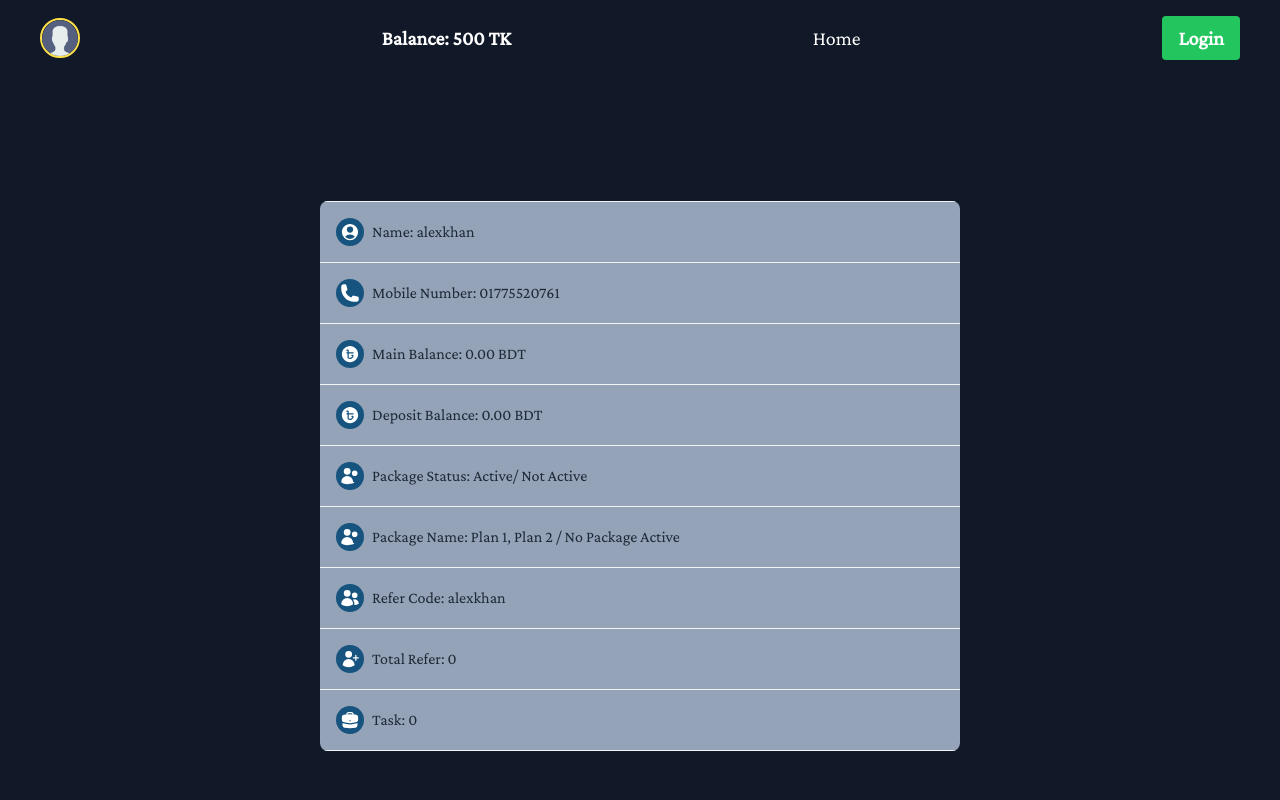
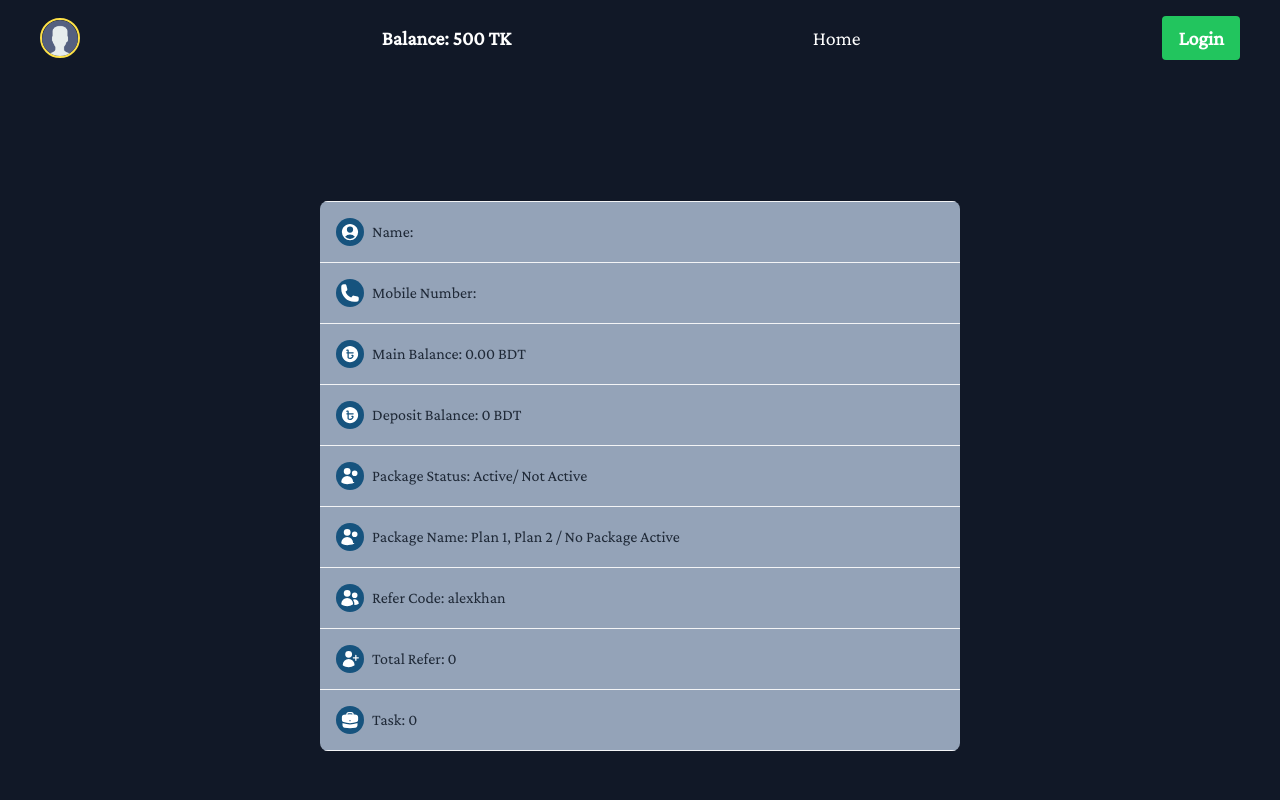
Before and after one commit to mstsurnalyakter/earn24, a React (Vite) app: page /profile in a window 1280 px wide. Shown: the top 800 px of the page. Built offline with nearby package versions, Linux system fonts and the light colour scheme; no server answers.

Commit message:
Enhance Profile component: integrate user authentication and deposit data, calculate total deposit amount, and display user-specific information.

```diff
--- a/src/Pages/Profile.jsx
+++ b/src/Pages/Profile.jsx
@@ -1,6 +1,21 @@
 import React from 'react';
+import useAuth from '../hooks/useAuth';
+import useDeposit from '../hooks/useDeposit';
 
 const Profile = () => {
+  const { user } = useAuth();
+  const { deposits, error } = useDeposit();
+
+  // Find all deposits that match the user's phone number
+  const matchingDeposits = deposits.filter((deposit) => deposit.paymentNumber === user?.phone);
+  console.log("matchingDeposits", matchingDeposits);
+
+  // Calculate the total deposit amount
+  const totalDeposit = matchingDeposits.length > 0
+    ? matchingDeposits.reduce((acc, deposit) => acc + parseFloat(deposit.amount), 0)
+    : 0;
+  console.log("totalDeposit", totalDeposit);
+
   return (
     <div className="flex items-center justify-center min-h-screen">
       <div className="grid lg:w-[50%] bg-slate-400 mx-4 rounded-lg overflow-hidden">
@@ -21,7 +36,7 @@ const Profile = () => {
               />
             </svg>
           </span>
-          Name: alexkhan
+          Name: {user?.name}
         </div>
 
         {/* Mobile Number Section */}
@@ -41,7 +56,7 @@ const Profile = () => {
               />
             </svg>
           </span>
-          Mobile Number: 01775520761
+          Mobile Number: {user?.phone}
         </div>
 
         {/* Main Balance Section */}
@@ -81,7 +96,7 @@ const Profile = () => {
               />
             </svg>
           </span>
-          Deposit Balance: 0.00 BDT
+          Deposit Balance: {totalDeposit} BDT
         </div>
 
         {/* Package Status Section */}
```
